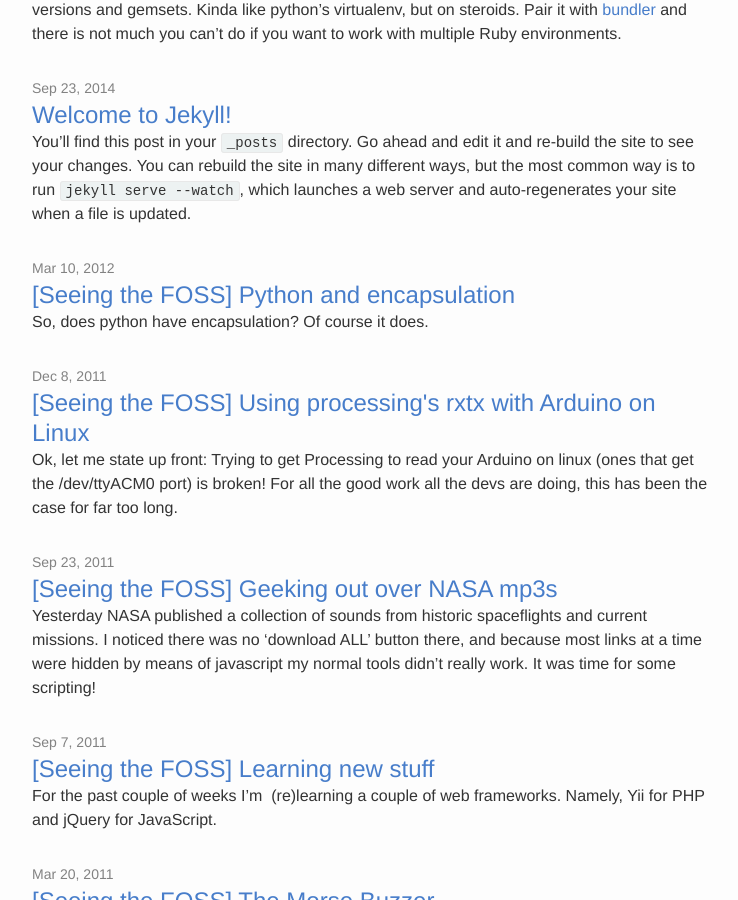
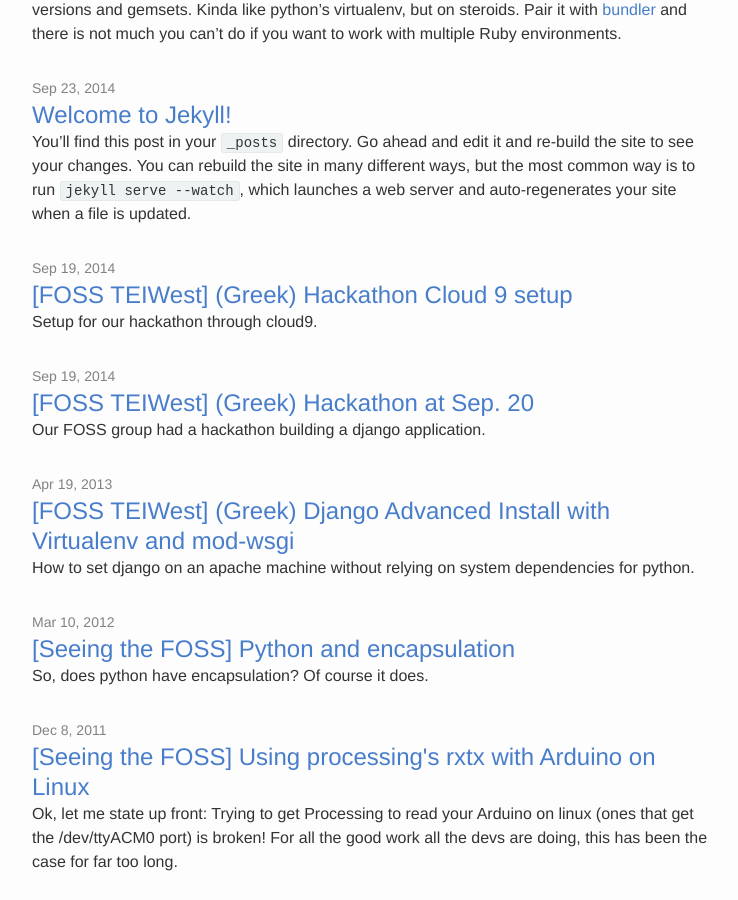
Before and after one commit to nickraptis/nickraptis.github.io, a Jekyll site: the page built from index.html, in a window 1280 px wide and 900 px high, scrolled down 329 px. Shown: the whole window, without its empty margins (268-1006 px from the left). Built offline with Jekyll 4.4.1, drawn with Linux system fonts in a browser that asks for light colours; nearby versions of some CDN libraries; Markdown is read by kramdown in place of the engine named in the settings; comment, search, counter and statistics services are not loaded.

Commit message:
Add 3 linkposts from teiwest

```diff
--- a/_includes/post_index.html
+++ b/_includes/post_index.html
@@ -4,14 +4,15 @@
 
   <ul class="post-list">
     {% for post in include.post_list %}
-    {% capture qual_url%}{{ post.url | prepend: site.baseurl }}{% endcapture %}
+    {% capture qual_url %}{{ post.url | prepend: site.baseurl }}{% endcapture %}
+    {% capture title_pref %}{% if post.external %}[{{ post.external }}] {% endif %}{% if post.language %}({{ post.language }}) {% endif %}{% endcapture %}
     <li>
       <span class="post-meta">{{ post.date | date: "%b %-d, %Y" }}</span>
     {% if post.external_url %}
-      <h2><a class="post-link external" href="{{ post.external_url }}" target="_blank" data-stub="{{ qual_url }}">[{{ post.external }}] {{ post.title }}</a></h2>
+      <h2><a class="post-link external" href="{{ post.external_url }}" target="_blank" data-stub="{{ qual_url }}">{{ title_pref }}{{ post.title }}</a></h2>
       {{ post.excerpt }}
     {% else %}
-      <h2><a class="post-link" href="{{ qual_url }}">{{ post.title }}</a></h2>
+      <h2><a class="post-link" href="{{ qual_url }}">{{ title_pref }}{{ post.title }}</a></h2>
       {{ post.excerpt }}
       <span class="post-meta"><a href="{{ qual_url }}#disqus_thread" data-disqus-identifier="{{ post.id }}"></a></span>
     {% endif %}
--- /dev/null
+++ b/_posts/external/2013-04-19-advanced-django-wsgi-install.md
@@ -0,0 +1,11 @@
+---
+layout: external
+title:  "Django Advanced Install with Virtualenv and mod-wsgi"
+date:   2013-04-19 04:23:00 +03:00
+categories: python
+tags: python django wsgi apache mod-wsgi daemon wsgidaemon virtualenv virtual-hosts
+language: Greek
+external: "FOSS TEIWest"
+external_url: https://foss.teiwest.gr/advanced-django-wsgi-install
+---
+How to set django on an apache machine without relying on system dependencies for python.
--- /dev/null
+++ b/_posts/external/2014-09-19-hackathon-20-9.md
@@ -0,0 +1,11 @@
+---
+layout: external
+title:  "Hackathon at Sep. 20"
+date:   2014-09-19 01:42:40 +03:00
+categories: python
+tags: c9 cloud9 hackathon
+language: Greek
+external: "FOSS TEIWest"
+external_url: https://foss.teiwest.gr/hackathon-20-9
+---
+Our FOSS group had a hackathon building a django application.
--- /dev/null
+++ b/_posts/external/2014-09-19-hackathon-cloud-9-setup.md
@@ -0,0 +1,11 @@
+---
+layout: external
+title:  "Hackathon Cloud 9 setup"
+date:   2014-09-19 14:53:23 +03:00
+categories: python
+tags: hackathon django
+language: Greek
+external: "FOSS TEIWest"
+external_url: https://foss.teiwest.gr/hackathon-cloud9-setup
+---
+Setup for our hackathon through cloud9.
```
Also changed, not shown: _posts/external/2012-03-10-python-and-encapsulation.md (+1 -1 lines).
